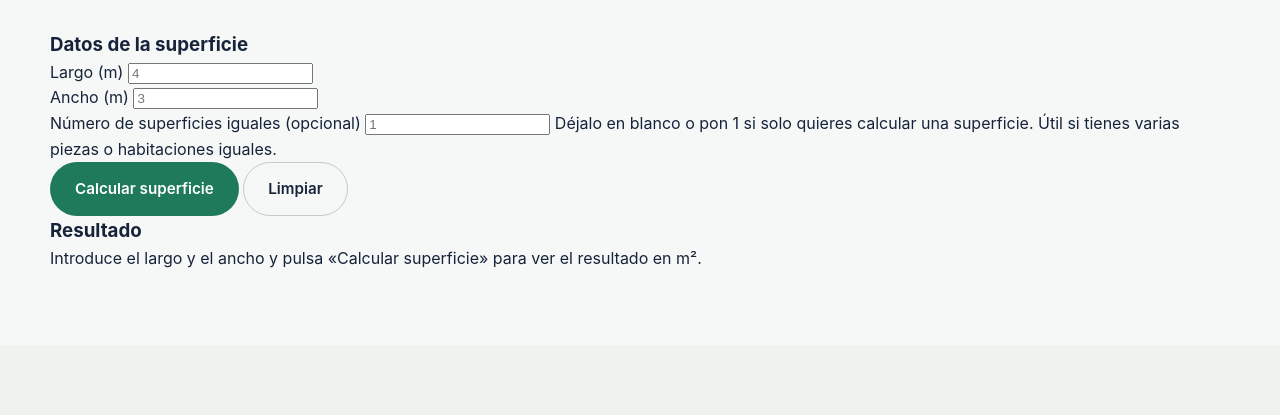
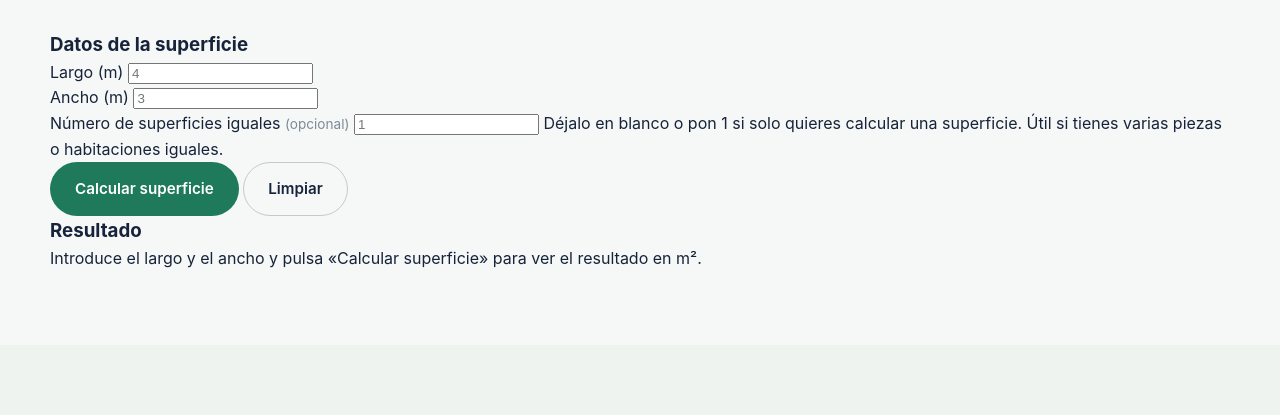
Before and after one commit to agilglaria-byte/calculadorahogart, a plain HTML site: page calculadoras/metros-cuadrados.html in a window 1280 px wide. Shown: the part 333-748 px from the top of the page. Drawn offline with Linux system fonts and the light colour scheme.

Commit message:
Añadir estilos metros cuadrados

```diff
--- a/styles.css
+++ b/styles.css
@@ -734,3 +734,25 @@ button {
   white-space: nowrap;
   border: 0;
 }
+
+
+/* =========================================================
+   Cuentas Hogar — estilos adicionales para
+   calculadoras/metros-cuadrados.html
+   Añadir AL FINAL de styles.css. Solo una regla nueva:
+   el resto reutiliza clases ya existentes de
+   consumo-electrico.html y pintura.html
+   (page-intro, breadcrumb, calc-tool-grid, calc-panel,
+   form-group, form-hint, field-error, form-actions,
+   result-group, result-grid, result-item, result-total,
+   result-total-label, result-total-value, formula-note,
+   prose, faq-item, card-grid, calc-card, calc-badge,
+   btn-disabled, cta-band...).
+   ========================================================= */
+
+/* Texto "(opcional)" en línea junto a una etiqueta de campo */
+.form-hint-inline {
+  font-weight: 400;
+  color: var(--color-text-faint);
+  font-size: 0.85em;
+}
```
